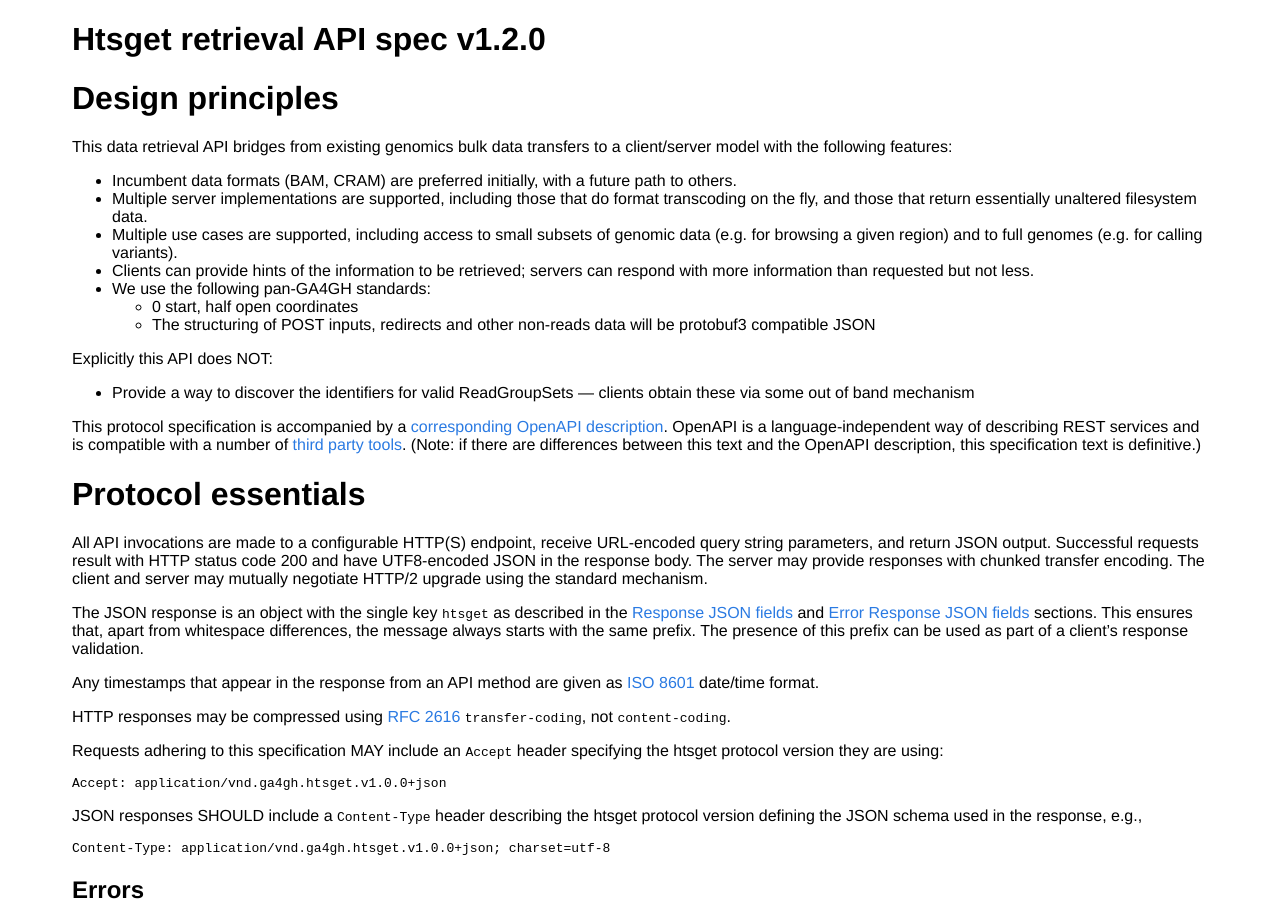
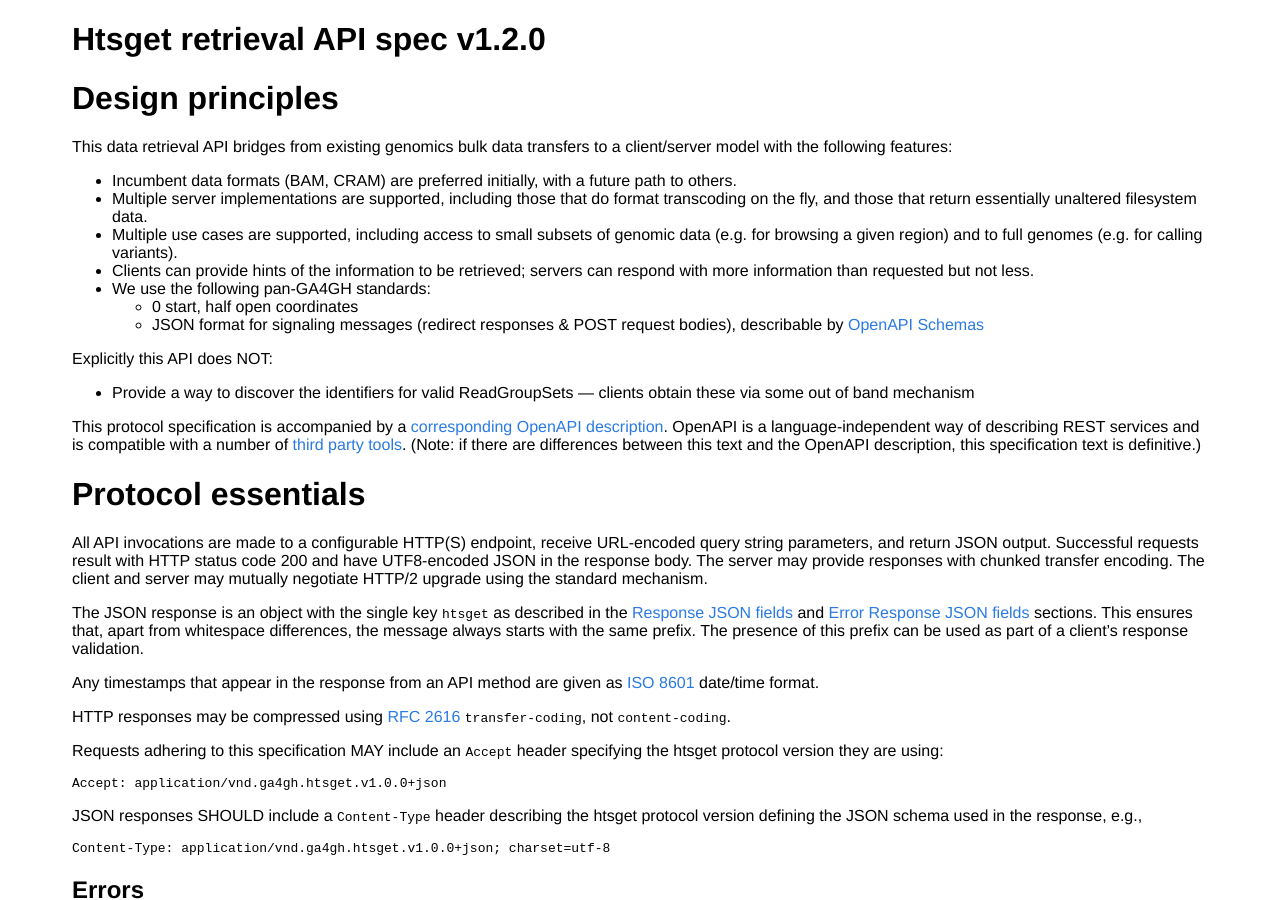
Before and after one commit to samtools/hts-specs, a Jekyll site: the page built from htsget.md, in a window 1280 px wide and 900 px high. Built offline with Jekyll 4.4.1, drawn with Linux system fonts in a browser that asks for light colours.

Commit message:
htsget: refer JSON compatibility to OpenAPI instead of protobuf3

```diff
--- a/htsget.md
+++ b/htsget.md
@@ -16,7 +16,7 @@ This data retrieval API bridges from existing genomics bulk data transfers to a
 * Clients can provide hints of the information to be retrieved; servers can respond with more information than requested but not less.
 * We use the following pan-GA4GH standards:
    * 0 start, half open coordinates
-   * The structuring of POST inputs, redirects and other non-reads data will be protobuf3 compatible JSON
+   * JSON format for signaling messages (redirect responses & POST request bodies), describable by [OpenAPI Schemas](https://swagger.io/docs/specification/data-models/)
 
 Explicitly this API does NOT:
 
```
